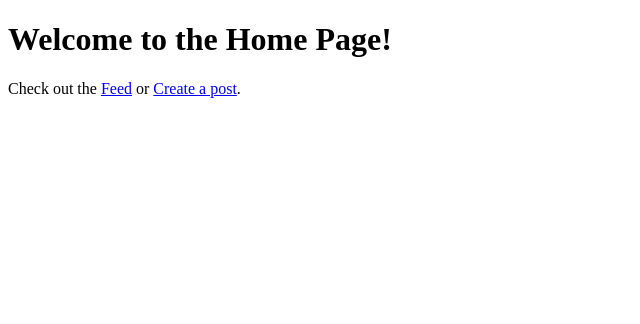
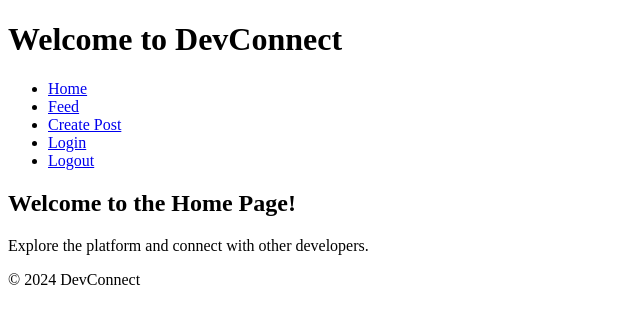
Before and after one commit to Seafzz/pp4, a Django app: template social/templates/home.html in a window 1280 px wide. Shown: the top 324 px of the page, without its empty margins (0-640 px from the left). Run offline with Django 3.2, Linux system fonts and the light colour scheme; the template is opened without the code that fills it, so the values that code supplies are empty.

Commit message:
update: updated home.html to be an extension of base.html

```diff
--- a/social/templates/home.html
+++ b/social/templates/home.html
@@ -1,12 +1,8 @@
-<!DOCTYPE html>
-<html lang="en">
-<head>
-    <meta charset="UTF-8">
-    <meta name="viewport" content="width=device-width, initial-scale=1.0">
-    <title>Home</title>
-</head>
-<body>
-    <h1>Welcome to the Home Page!</h1>
-    <p>Check out the <a href="{% url 'feed' %}">Feed</a> or <a href="{% url 'create_post' %}">Create a post</a>.</p>
-</body>
-</html>
+{% extends 'base.html' %}
+
+{% block title %}Home - DevConnect{% endblock %}
+
+{% block content %}
+    <h2>Welcome to the Home Page!</h2>
+    <p>Explore the platform and connect with other developers.</p>
+{% endblock %}
```
